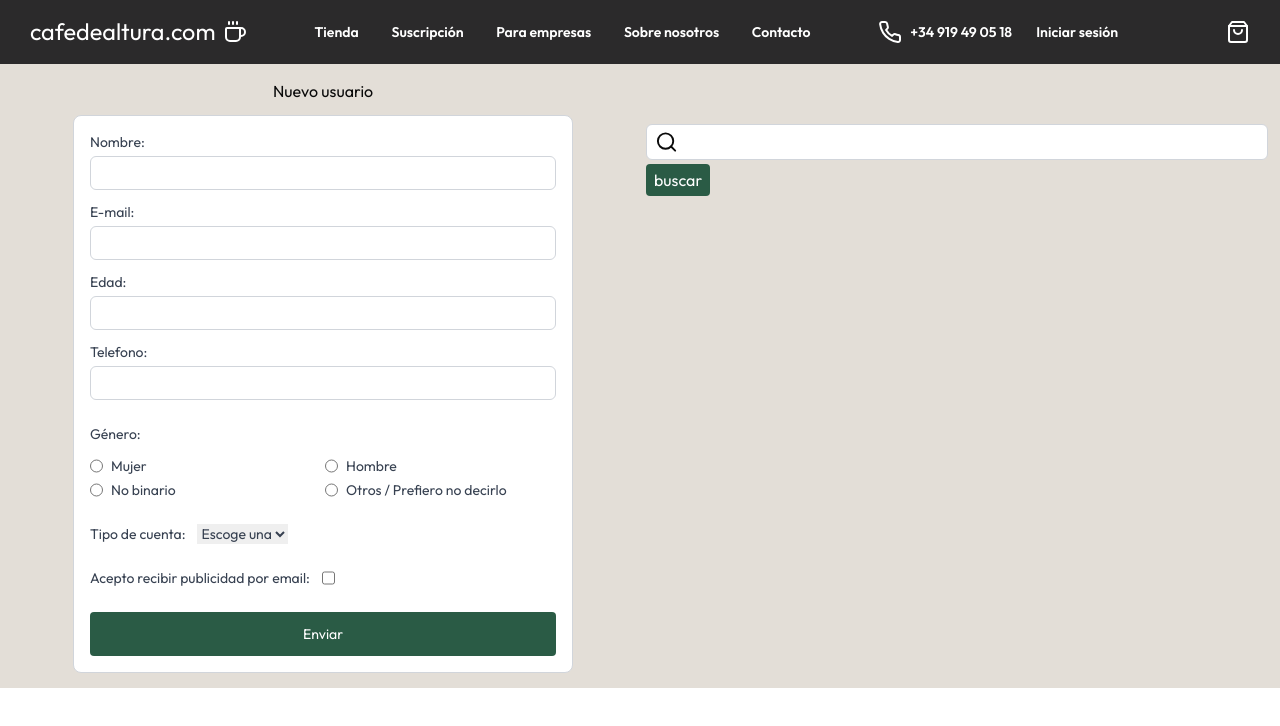
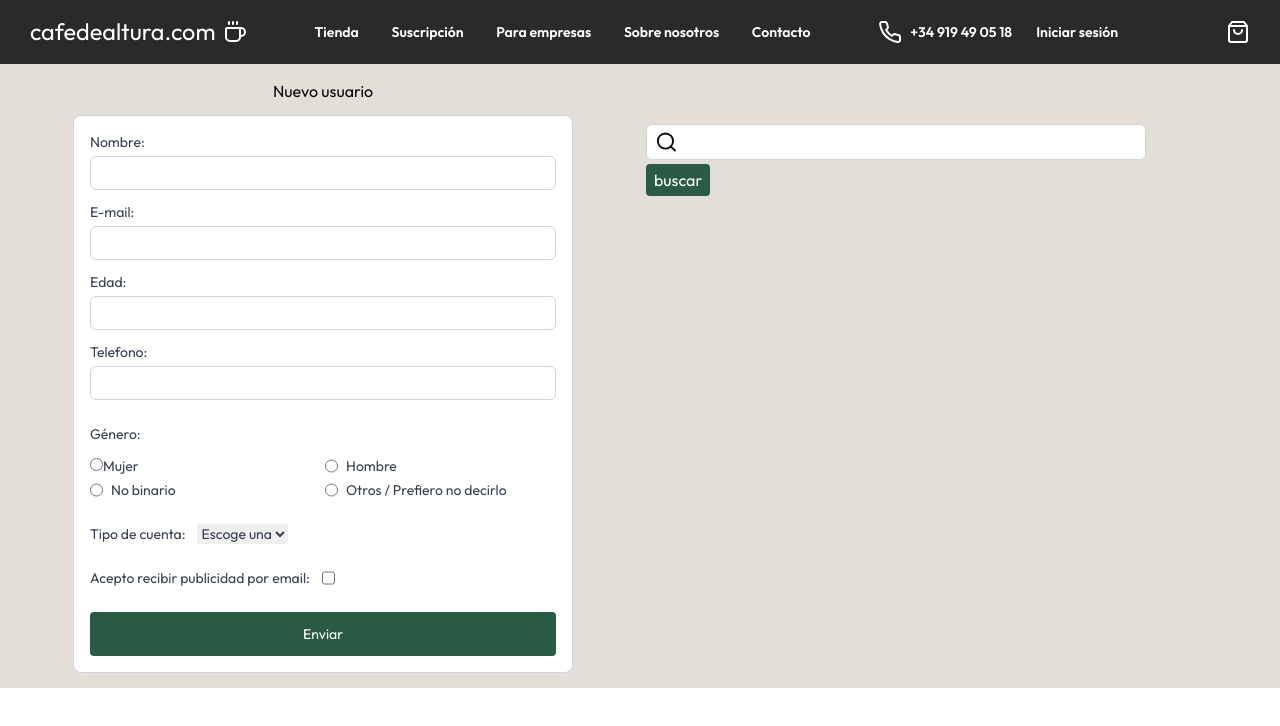
Before and after one commit to Adriasu/cafe-de-altura, a Next.js app: page / in a window 1280 px wide. Shown: the top 726 px of the page. Built offline with nearby package versions, Linux system fonts and the light colour scheme.

Commit message:
terminando el filtro

```diff
--- a/src/app/page.js
+++ b/src/app/page.js
@@ -9,7 +9,7 @@ const Home = () => {
     <FormContextProvider>
       <div className=" grid grid-cols-2 gap-3 p-3 bg-[#E3DED7]">
         <UserForm />
-        <div className="">
+        <div className="flex flex-col justify-start items-start">
           <SearchUser />
           <UserList />
         </div>
--- a/src/components/SearchUser.jsx
+++ b/src/components/SearchUser.jsx
@@ -7,24 +7,27 @@ const SearchUser = () => {
   const { dataUsers, setFilterDataUsers } = useContext(FormContext);
   const inputRef = useRef(null);
 
-  const filterUserEmail = (event) => {
+  const deleteUser = (email) => {
+    if (email) {
+      const filterEmail = dataUsers.filter((user) => {
+        return user.email.toLowerCase() === email;
+      });
+      return setFilterDataUsers(filterEmail);
+    } else {
+      return setFilterDataUsers(dataUsers);
+    }
+  };
+
+  const handleSubmit = (event) => {
     event.preventDefault();
-    //console.log(inputRef.current.value);
-    const filterEmail = dataUsers.filter((user) => {
-      if (user.email.toLowerCase() === inputRef.current.value.toLowerCase()) {
-        return user;
-      } else if (inputRef.current.value.toLowerCase() === "" || user.email.toLowerCase() !== inputRef.current.value.toLowerCase()) {
-        return dataUsers
-      }
-
-    });
-
-    setFilterDataUsers(filterEmail);
+    const emailUserSearch = inputRef.current.value.toLowerCase();
+    deleteUser(emailUserSearch);
+    event.target.reset();
   };
 
   return (
-    <form onSubmit={filterUserEmail}>
-      <div className="flex mt-12 w-full rounded-md px-2 border-[1px] border-[#D1D5DB] bg-white justify-center items-center">
+    <form onSubmit={handleSubmit}>
+      <div className="flex mt-12 w-[500px] rounded-md px-2 border-[1px] border-[#D1D5DB] bg-white justify-center items-center">
         <Search />
         <input
           ref={inputRef}
--- a/src/components/UserCard.jsx
+++ b/src/components/UserCard.jsx
@@ -8,7 +8,7 @@ const UserCard = ({ userCard, funDelete }) => {
   };
 
   return (
-    <div className="p-3 border-[1px] border-[#D1D5DB] bg-white w-[300px] rounded-lg">
+    <div className="p-3 border-[1px] border-[#D1D5DB] bg-white w-[500px] rounded-lg">
       <h1>Nombre: {userCard.name} </h1>
       <p>Edad: {userCard.age}</p>
       <p>E-mail: {userCard.email}</p>
--- a/src/components/UserForm.jsx
+++ b/src/components/UserForm.jsx
@@ -1,7 +1,7 @@
 /* eslint-disable react-hooks/exhaustive-deps */
 "use client";
 import { FormContext } from "@/context/FormContext";
-import React, { useState, useContext, useEffect } from "react";
+import React, { useState, useContext } from "react";
 
 const UserForm = () => {
   const { setDataUsers } = useContext(FormContext);
@@ -27,7 +27,6 @@ const UserForm = () => {
   const handleSubmit = (event) => {
     event.preventDefault();
     setDataUsers((prev) => [...prev, user]);
-    event.target.reset();
     setUser({
       name: "",
       email: "",
@@ -54,6 +53,7 @@ const UserForm = () => {
               className="rounded-md px-2 border-[1px] border-[#D1D5DB] h-[34px]"
               type="text"
               name="name"
+              value={user.name}
               id="name"
             />
           </div>
@@ -99,6 +99,7 @@ const UserForm = () => {
           <p>Género:</p>
           <div className="grid grid-cols-2 gap-1">
             <div className="flex gap-2">
+            <label htmlFor="famale">
               <input
                 required
                 onChange={handleInput}
@@ -107,7 +108,7 @@ const UserForm = () => {
                 name="gender"
                 value="female"
               />
-              <label htmlFor="famale">Mujer</label>
+              Mujer</label>
             </div>
             <div className="flex gap-2">
               <input
@@ -166,6 +167,7 @@ const UserForm = () => {
             type="checkbox"
             id="publicity"
             name="publicity"
+            value={user.publicity}
           />
         </div>
         <input
--- a/src/components/UserList.jsx
+++ b/src/components/UserList.jsx
@@ -15,7 +15,7 @@ const UserList = () => {
   };
 
   return (
-    <div className="flex flex-wrap gap-3 justify-center m-9">
+    <div className="flex flex-wrap gap-3 mt-3">
       {filterDataUser.map((user, i) => {
         return <UserCard key={i} userCard={user} funDelete={deletUser} />;
       })}
```
